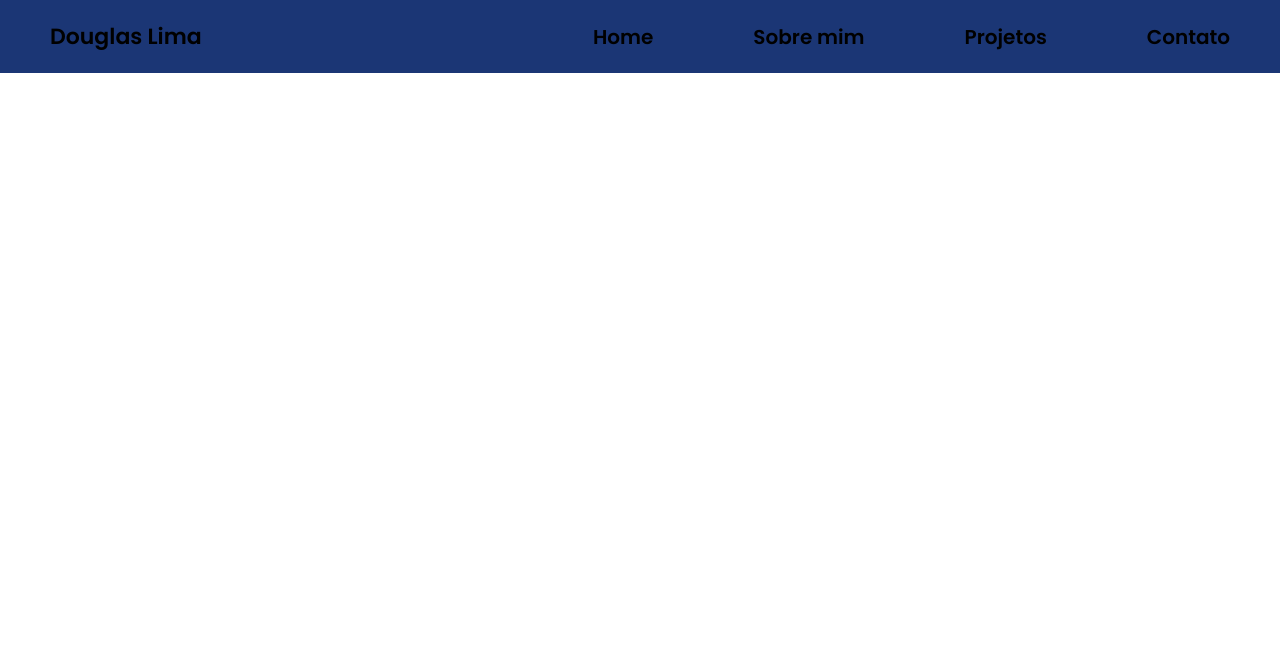
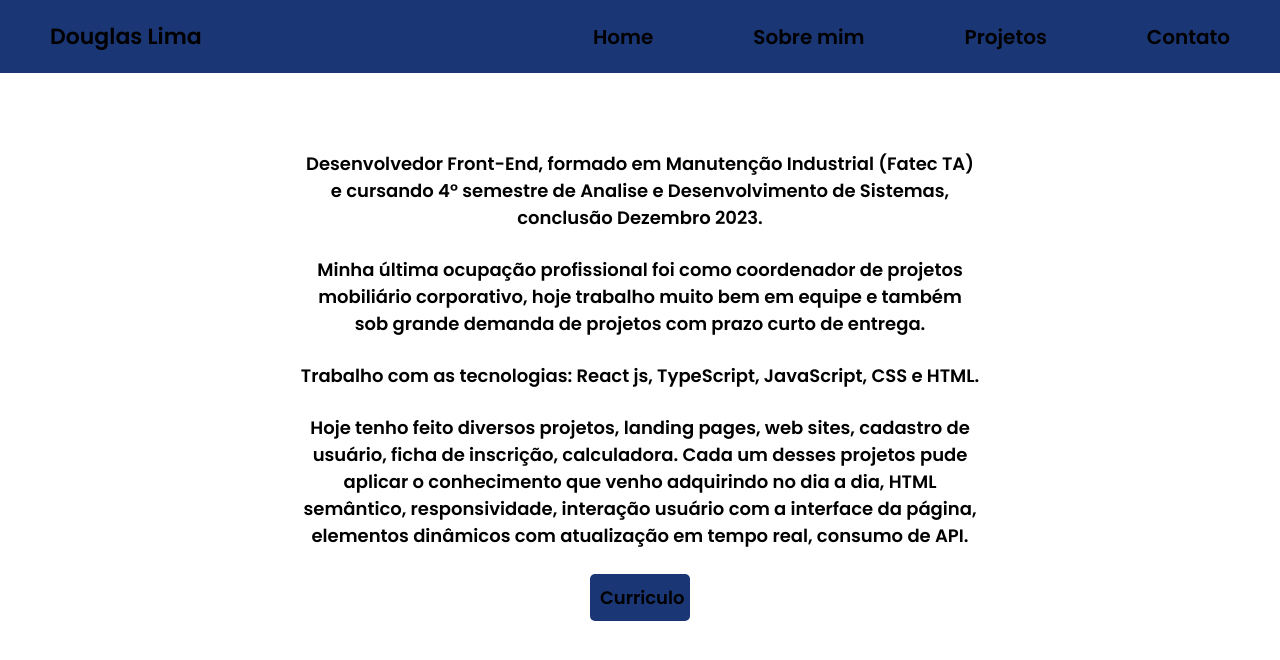
Before and after one commit to Douglaslima93/Portfolio-Douglas-Lima, a React (Vite) app: page /sobre in a window 1280 px wide. Shown: the top 660 px of the page. Built offline with nearby package versions, Linux system fonts and the light colour scheme.

Commit message:
Atualização estilos pagina sobre

```diff
--- a/src/componentes/Paginas/Sobre/index.jsx
+++ b/src/componentes/Paginas/Sobre/index.jsx
@@ -1,14 +1,32 @@
 import React from "react";
 import "./style.css"
 import EstruturaPagina from "../../EstruturaPagina";
+import { Link } from "react-router-dom";
 
 export default function Sobre() {
     return (
         <EstruturaPagina>
 
-        <section>
-            Formação.
-        </section>
+        <section className="sobre-mim">
+
+        <p><strong>Desenvolvedor Front-End</strong>, formado em Manutenção Industrial (Fatec TA)
+        e cursando 4° semestre de Analise e Desenvolvimento de Sistemas, conclusão Dezembro 2023.
+        </p>
+
+        <p>Minha última ocupação profissional foi como coordenador de projetos mobiliário corporativo,
+        hoje trabalho muito bem em equipe e também sob grande demanda de projetos com prazo curto de entrega.
+        </p>
+
+        <p>Trabalho com as tecnologias: React js, TypeScript, JavaScript, CSS e HTML.</p>
+
+        <p>Hoje tenho feito diversos projetos, landing pages, web sites, cadastro de usuário, ficha de inscrição, calculadora.
+        Cada um desses projetos pude aplicar o conhecimento que venho adquirindo no dia a dia, HTML semântico, responsividade,
+        interação usuário com a interface da página, elementos dinâmicos com atualização em tempo real, consumo de API.
+        </p>
+
+        <Link className="botao-curriculo" to="https://drive.google.com/file/d/1GAifuBxpuoy8uR8RwS_4XeA5HciFgkNV/view?usp=sharing" target="_blank">Curriculo</Link>
+
+       </section>
 
         </EstruturaPagina>
     )
--- a/src/componentes/Paginas/Sobre/style.css
+++ b/src/componentes/Paginas/Sobre/style.css
@@ -0,0 +1,25 @@
+.sobre-mim{
+    padding-top: 150px;
+    margin: 0 300px;
+    display: flex;
+    flex-direction: column;
+    gap: 25px;
+    text-align: center;
+    font-weight: 600;
+    font-size: 18px;
+}
+
+.botao-curriculo {
+    text-decoration: none;
+    background-color: #1b3675;
+    padding: 10px;
+    color: #000;
+    border-radius: 5px;
+    font-weight: 600;
+    width: 100px;
+    margin: 0 auto;
+}
+
+.botao-curriculo:hover {
+    color: #fff;
+}
```
